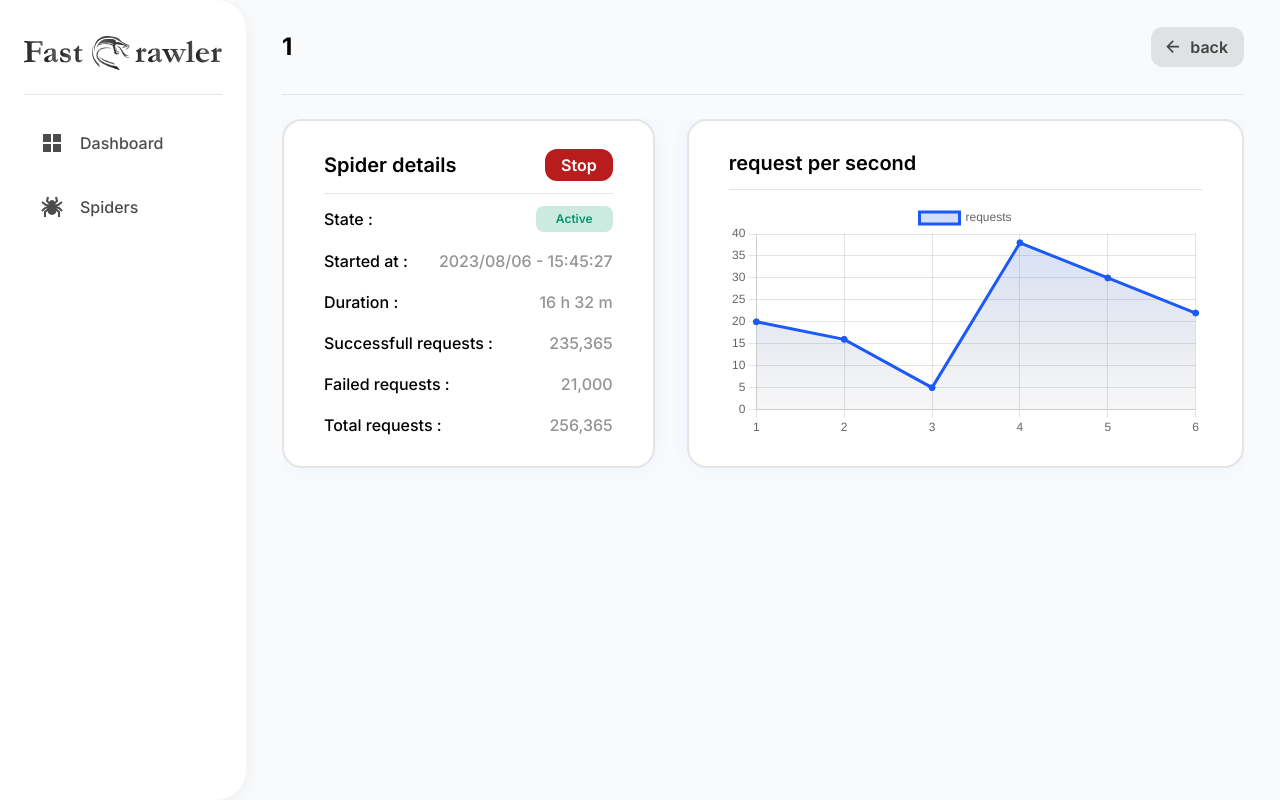
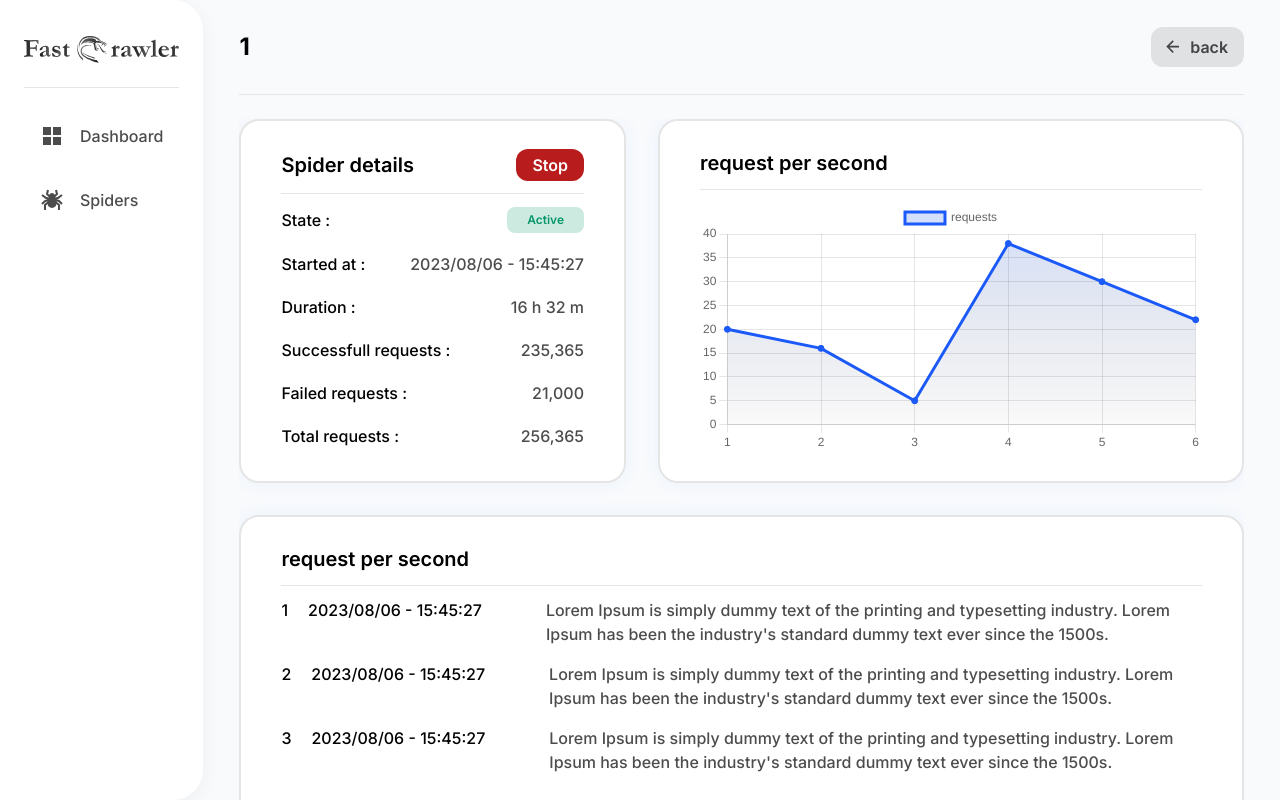
Before and after one commit to fast-crawler/ui, a React (Vite) app: page /spiders/1 in a window 1280 px wide. Built offline with nearby package versions, Linux system fonts and the light colour scheme.

Commit message:
:sparkles: Add spider logs section

```diff
--- a/src/assets/styles/pages/_spiders.scss
+++ b/src/assets/styles/pages/_spiders.scss
@@ -14,7 +14,7 @@
   }
 
   h5 {
-    color: var(--color-secondary-text);
+    color: var(--color-text);
     font-weight: 500;
     font-size: 16px;
   }
@@ -28,3 +28,20 @@
     color: var(--color-success);
   }
 }
+
+.spider-logs-row {
+  display: flex;
+  margin-bottom: 16px;
+
+  h4 {
+    white-space: nowrap;
+    font-weight: 500;
+    font-size: 16px;
+  }
+
+  h5 {
+    color: var(--color-text);
+    font-weight: 500;
+    font-size: 16px;
+  }
+}
--- a/src/pages/spiders/details.tsx
+++ b/src/pages/spiders/details.tsx
@@ -10,10 +10,28 @@ function SpiderDetailsPage() {
   const requestsLabels = ["1", "2", "3", "4", "5", "6"];
   const [requests] = useState([20, 16, 5, 38, 30, 22]);
 
+  const logs = [
+    {
+      id: 1,
+      date: "2023/08/06 - 15:45:27",
+      text: "Lorem Ipsum is simply dummy text of the printing and typesetting industry. Lorem Ipsum has been the industry's standard dummy text ever since the 1500s.",
+    },
+    {
+      id: 2,
+      date: "2023/08/06 - 15:45:27",
+      text: "Lorem Ipsum is simply dummy text of the printing and typesetting industry. Lorem Ipsum has been the industry's standard dummy text ever since the 1500s.",
+    },
+    {
+      id: 3,
+      date: "2023/08/06 - 15:45:27",
+      text: "Lorem Ipsum is simply dummy text of the printing and typesetting industry. Lorem Ipsum has been the industry's standard dummy text ever since the 1500s.",
+    },
+  ];
+
   return (
     <div id="spiderDetails">
       <BaseFrame title={spiderName!} isBack>
-        <div className="flex flex-col xl:flex-row gap-8 w-full">
+        <div className="flex flex-col xl:flex-row gap-8 w-full mb-8">
           {/*---------- spider details section ----------*/}
           <div className="main-card w-full xl:w-2/5 px-10 py-7">
             <div className="flex justify-between items-center">
@@ -57,6 +75,21 @@ function SpiderDetailsPage() {
             <BaseChart data={requests} labels={requestsLabels} />
           </div>
         </div>
+        {/*---------- spider logs section ----------*/}
+        <div className="main-card w-full px-10 py-7 mb-10">
+          <h3 className="text-xl font-semibold">request per second</h3>
+          <div className="divider my-3"></div>
+          {logs.map((log, index) => (
+            <div
+              key={log.id}
+              className="spider-logs-row flex-wrap lg:flex-nowrap"
+            >
+              <h4 className="mr-5">{index + 1}</h4>
+              <h4 className="mr-16">{log.date}</h4>
+              <h5>{log.text}</h5>
+            </div>
+          ))}
+        </div>
       </BaseFrame>
     </div>
   );
```
